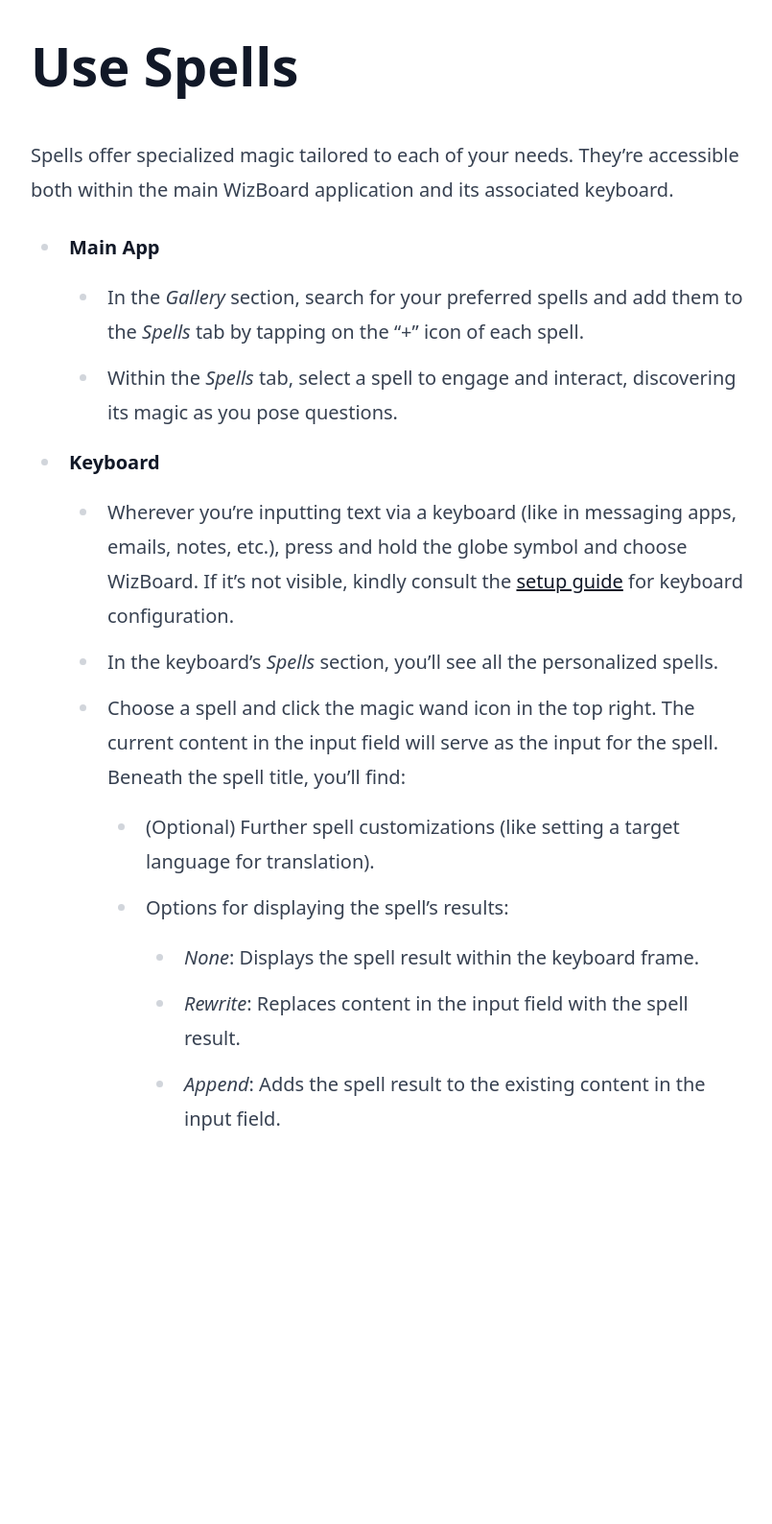
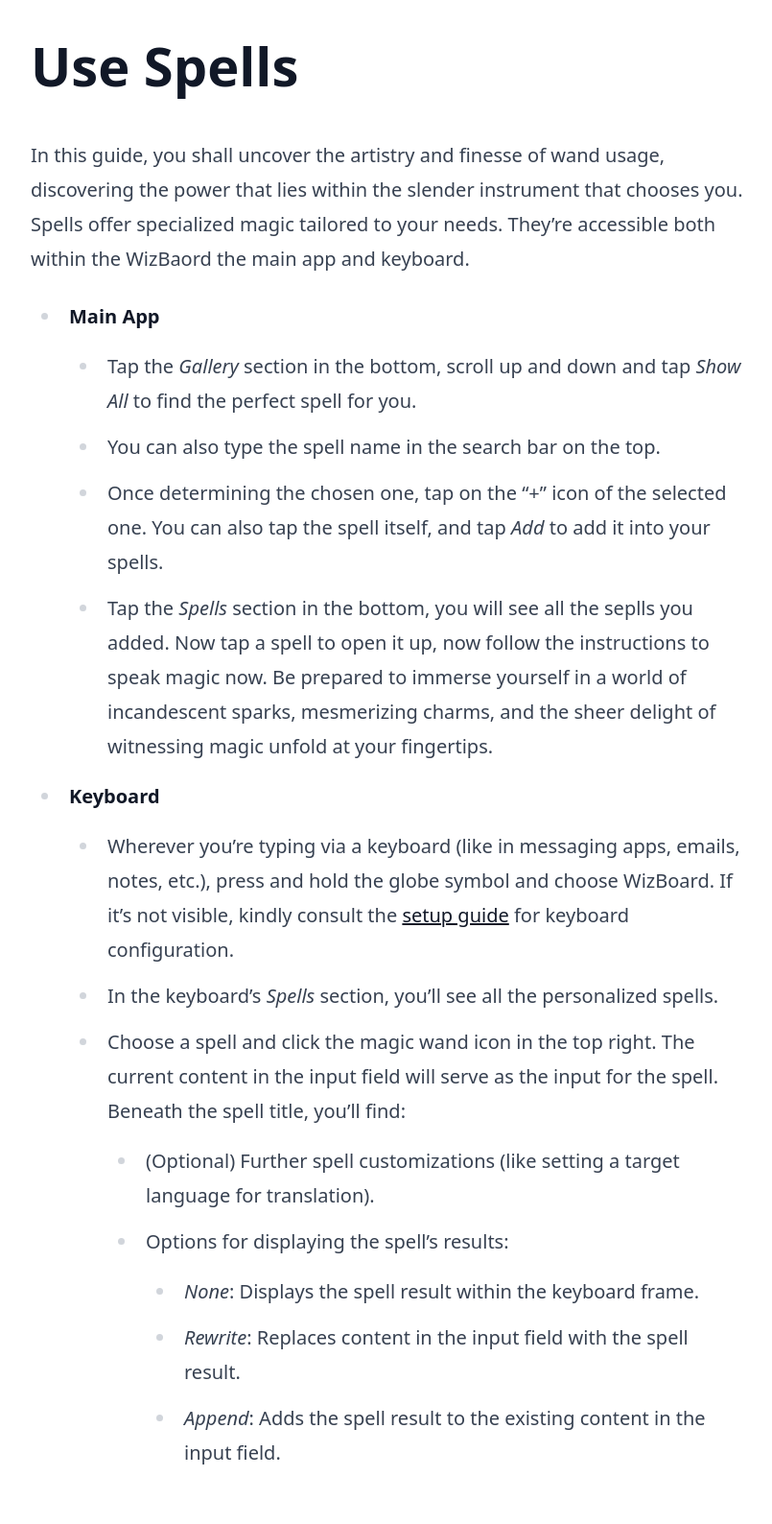
Before and after one commit to WizBoard/wizboard.github.io, a Jekyll site: the page built from docs/docs/en/use_spells.md, in a window 1280 px wide. Shown: the whole page at 96% size, without its empty margins (72-877 px from the left). Built offline with Jekyll 4.4.1, drawn with Linux system fonts in a browser that asks for light colours; nearby versions of some CDN libraries; before the commit the page ends 1240 px from its top, so only the background shows below that.

Commit message:
Update use_spells.md

```diff
--- a/docs/docs/en/use_spells.md
+++ b/docs/docs/en/use_spells.md
@@ -4,14 +4,16 @@
 ---
 # Use Spells
 
-Spells offer specialized magic tailored to each of your needs. They're accessible both within the main WizBoard application and its associated keyboard.
+In this guide, you shall uncover the artistry and finesse of wand usage, discovering the power that lies within the slender instrument that chooses you. Spells offer specialized magic tailored to  your needs. They're accessible both within the WizBaord the main app and keyboard.
 
 * **Main App**
-    * In the *Gallery* section, search for your preferred spells and add them to the *Spells* tab by tapping on the "+" icon of each spell.
-    * Within the *Spells* tab, select a spell to engage and interact, discovering its magic as you pose questions.
+    * Tap the *Gallery* section in the bottom, scroll up and down and tap *Show All* to find the perfect spell for you.
+    * You can also type the spell name in the search bar on the top.
+    * Once determining the chosen one,  tap on the "+" icon of the selected one. You can also tap the spell itself, and tap *Add* to add it into your spells.
+    * Tap the *Spells* section in the bottom, you will see all the seplls you added. Now tap a spell to open it up, now follow the instructions to speak magic now. Be prepared to immerse yourself in a world of incandescent sparks, mesmerizing charms, and the sheer delight of witnessing magic unfold at your fingertips.
 
 * **Keyboard**
-    * Wherever you're inputting text via a keyboard (like in messaging apps, emails, notes, etc.), press and hold the globe symbol and choose WizBoard. If it's not visible, kindly consult the [setup guide](setup_keyboard) for keyboard configuration.
+    * Wherever you're typing via a keyboard (like in messaging apps, emails, notes, etc.), press and hold the globe symbol and choose WizBoard. If it's not visible, kindly consult the [setup guide](setup_keyboard) for keyboard configuration.
     * In the keyboard's *Spells* section, you'll see all the personalized spells.
     * Choose a spell and click the magic wand icon in the top right. The current content in the input field will serve as the input for the spell. Beneath the spell title, you'll find:
         * (Optional) Further spell customizations (like setting a target language for translation).
```
